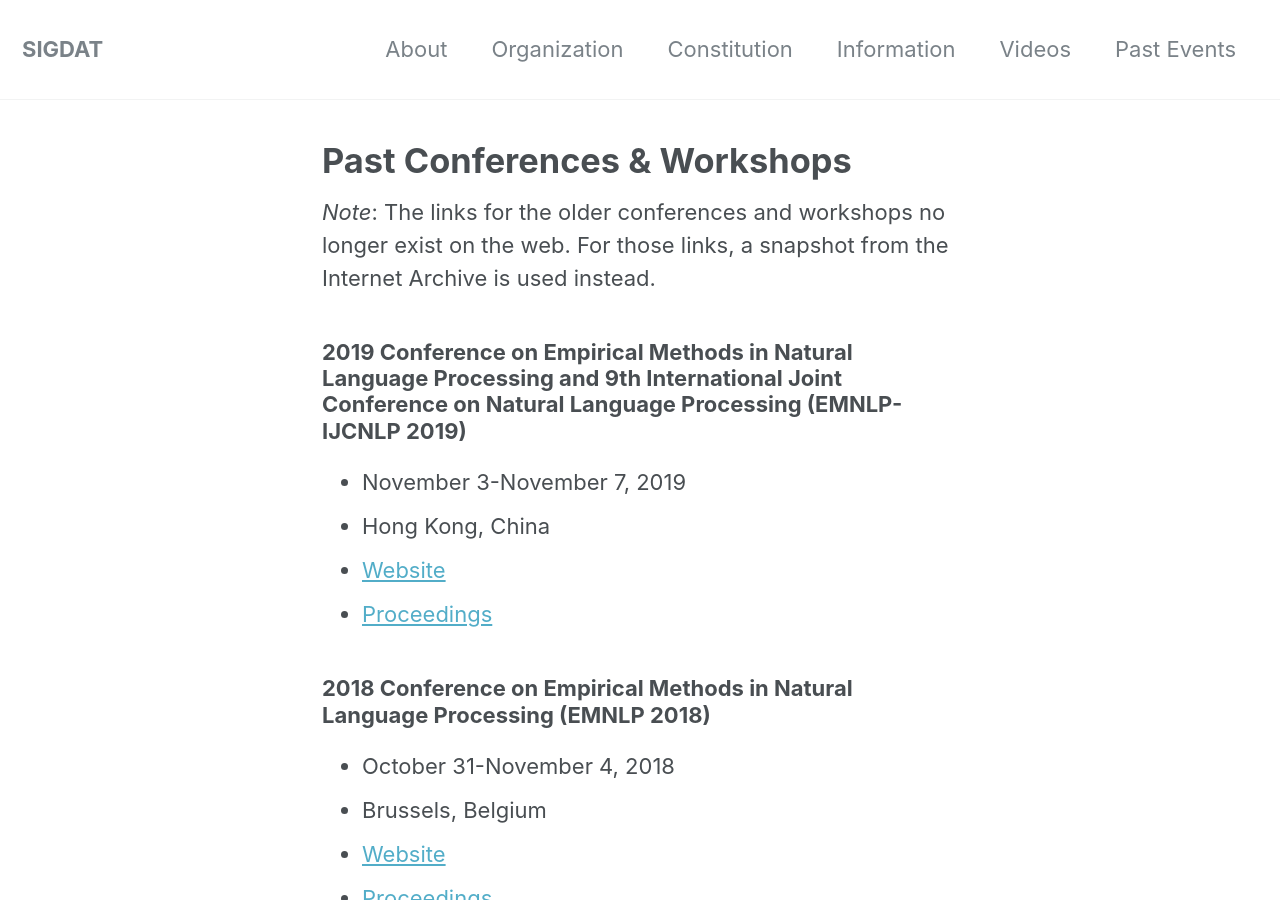
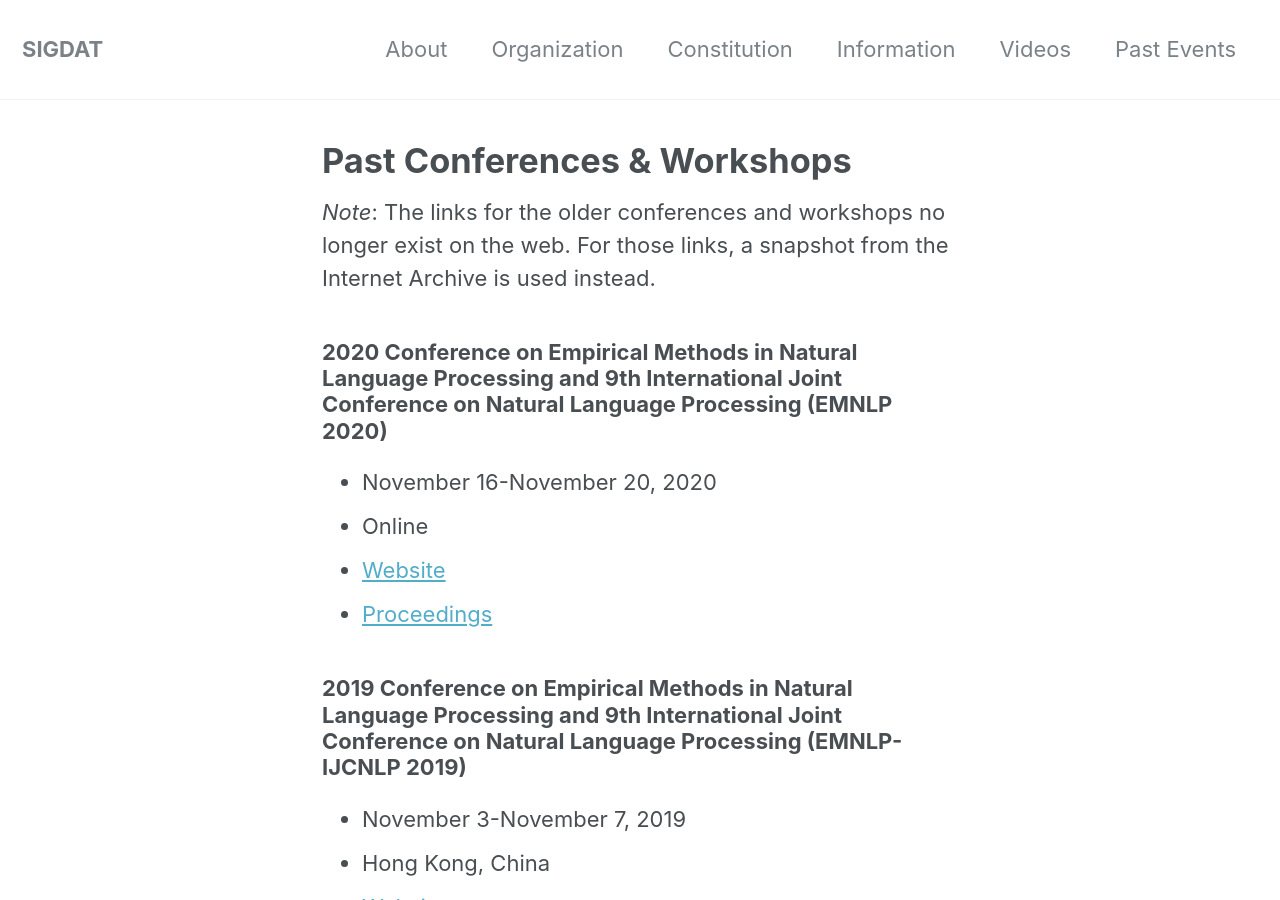
Before and after one commit to sigdat-org/sigdat, a Jekyll site: the page built from _pages/events.md, in a window 1280 px wide and 900 px high. Built offline with Jekyll 4.4.1, drawn with Linux system fonts in a browser that asks for light colours; nearby versions of some CDN libraries.

Commit message:
Update 2021 SIGDAT Officers, Events, Board
Update 2021 SIGDAT Offices
Add EMNLP 2020 to events
Remove Lilian Lee from SIGDAT board list

```diff
--- a/_pages/events.md
+++ b/_pages/events.md
@@ -10,6 +10,12 @@ toc_icon: "cog"
 ---
 
 *Note*: The links for the older conferences and workshops no longer exist on the web. For those links, a snapshot from the Internet Archive is used instead.
+
+### 2020 Conference on Empirical Methods in Natural Language Processing and 9th International Joint Conference on Natural Language Processing (EMNLP 2020)
+- November 16-November 20, 2020
+- Online
+- [Website](https://2020.emnlp.org/)
+- [Proceedings](https://www.aclweb.org/anthology/events/emnlp-2020/)
 
 ### 2019 Conference on Empirical Methods in Natural Language Processing and 9th International Joint Conference on Natural Language Processing (EMNLP-IJCNLP 2019)
 - November 3-November 7, 2019
```
Also changed, not shown: _pages/officers.md (+5 -0 lines), _pages/organization.md (+5 -5 lines).
